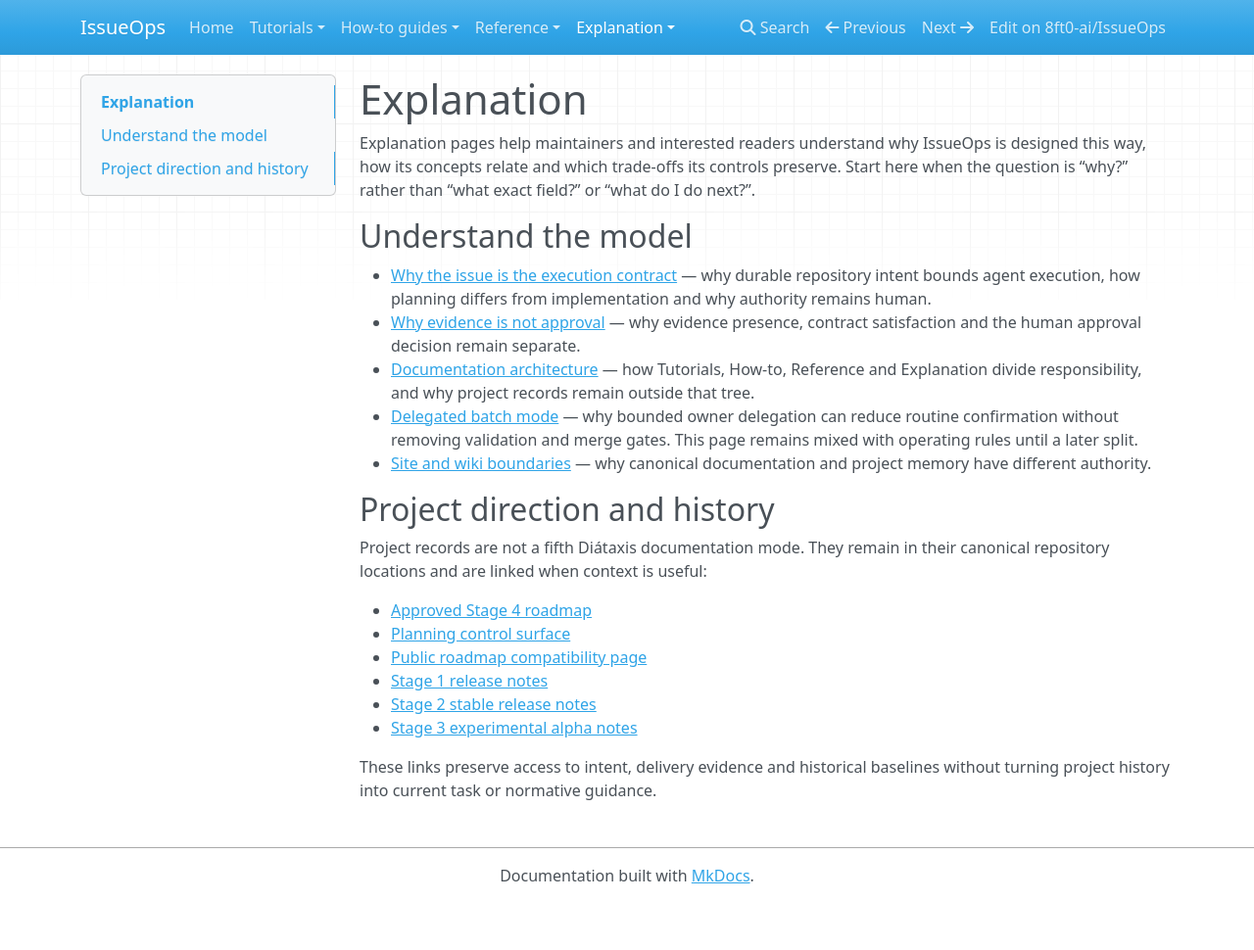
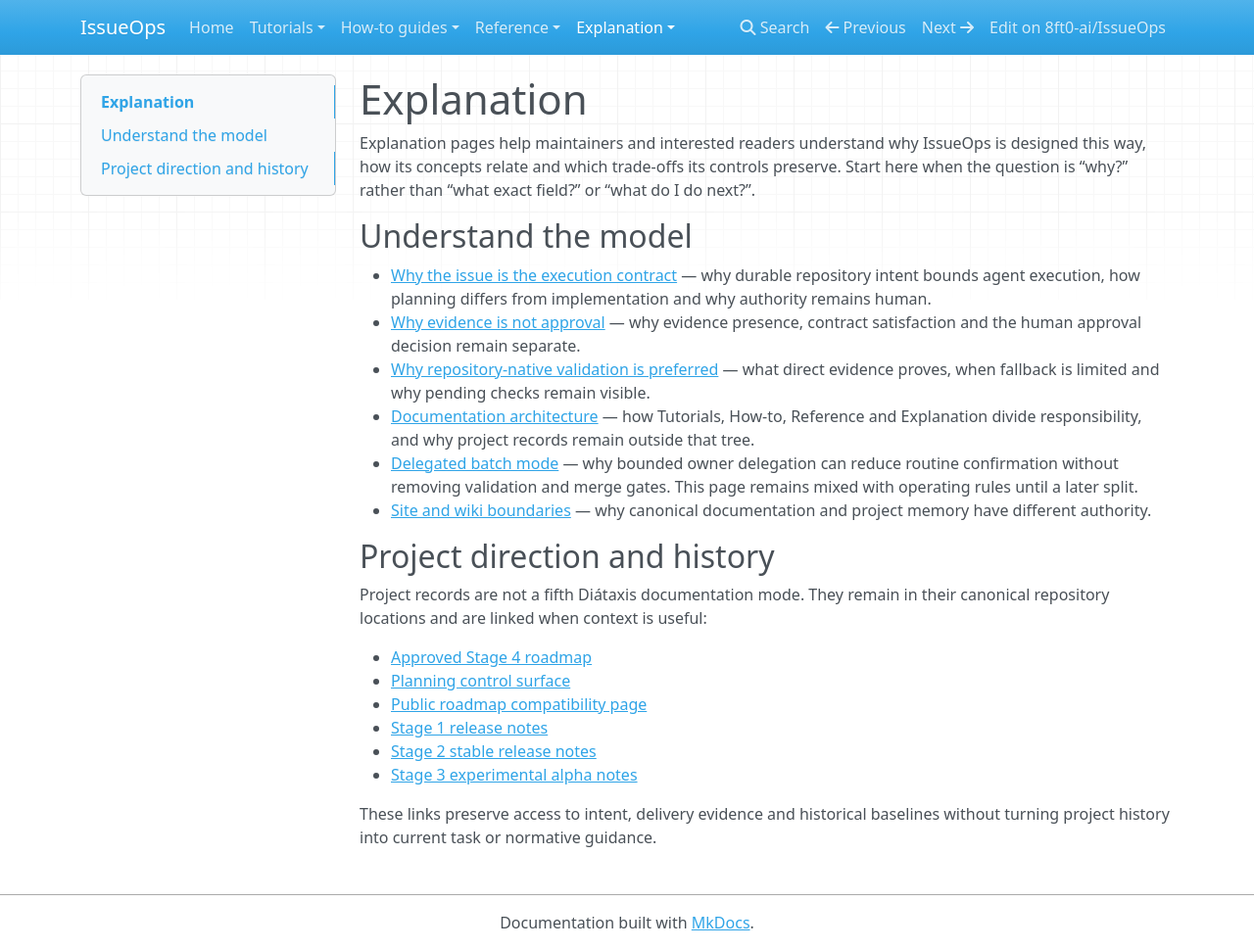
Before and after one commit to 8ft0-ai/IssueOps, an MkDocs documentation site: the page built from docs/explanation/index.md, in a window 1280 px wide and 970 px high. Shown: the whole window at 98% size. Built offline with MkDocs 1.6.1, drawn with Linux system fonts in a browser that asks for light colours; nearby versions of some CDN libraries.

Commit message:
Index the repository-native validation explanation

```diff
--- a/docs/explanation/index.md
+++ b/docs/explanation/index.md
@@ -6,6 +6,7 @@ Explanation pages help maintainers and interested readers understand why IssueOp
 
 - [Why the issue is the execution contract](execution-contract-model.md) — why durable repository intent bounds agent execution, how planning differs from implementation and why authority remains human.
 - [Why evidence is not approval](pr-evidence-and-approval.md) — why evidence presence, contract satisfaction and the human approval decision remain separate.
+- [Why repository-native validation is preferred](repository-native-validation-model.md) — what direct evidence proves, when fallback is limited and why pending checks remain visible.
 - [Documentation architecture](documentation-architecture.md) — how Tutorials, How-to, Reference and Explanation divide responsibility, and why project records remain outside that tree.
 - [Delegated batch mode](../delegated-batch-mode.md) — why bounded owner delegation can reduce routine confirmation without removing validation and merge gates. This page remains mixed with operating rules until a later split.
 - [Site and wiki boundaries](../site-vs-wiki.md) — why canonical documentation and project memory have different authority.
```
